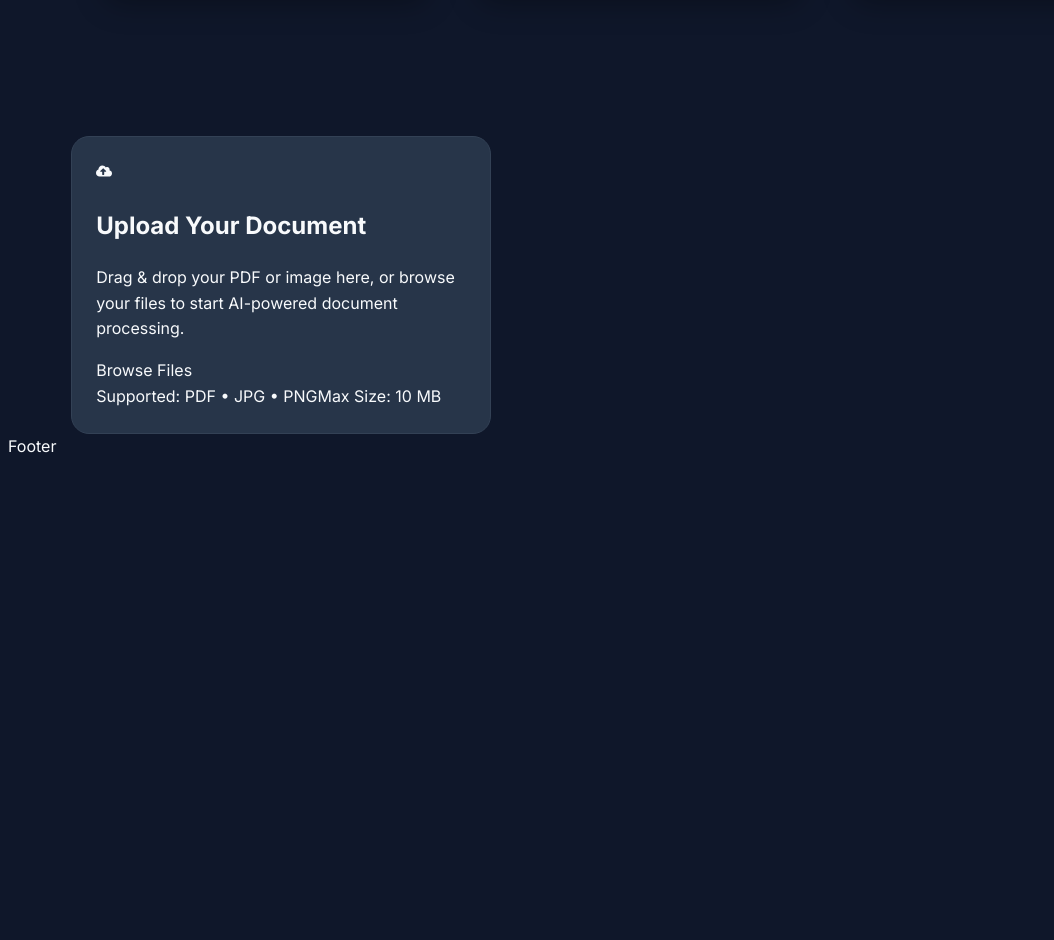
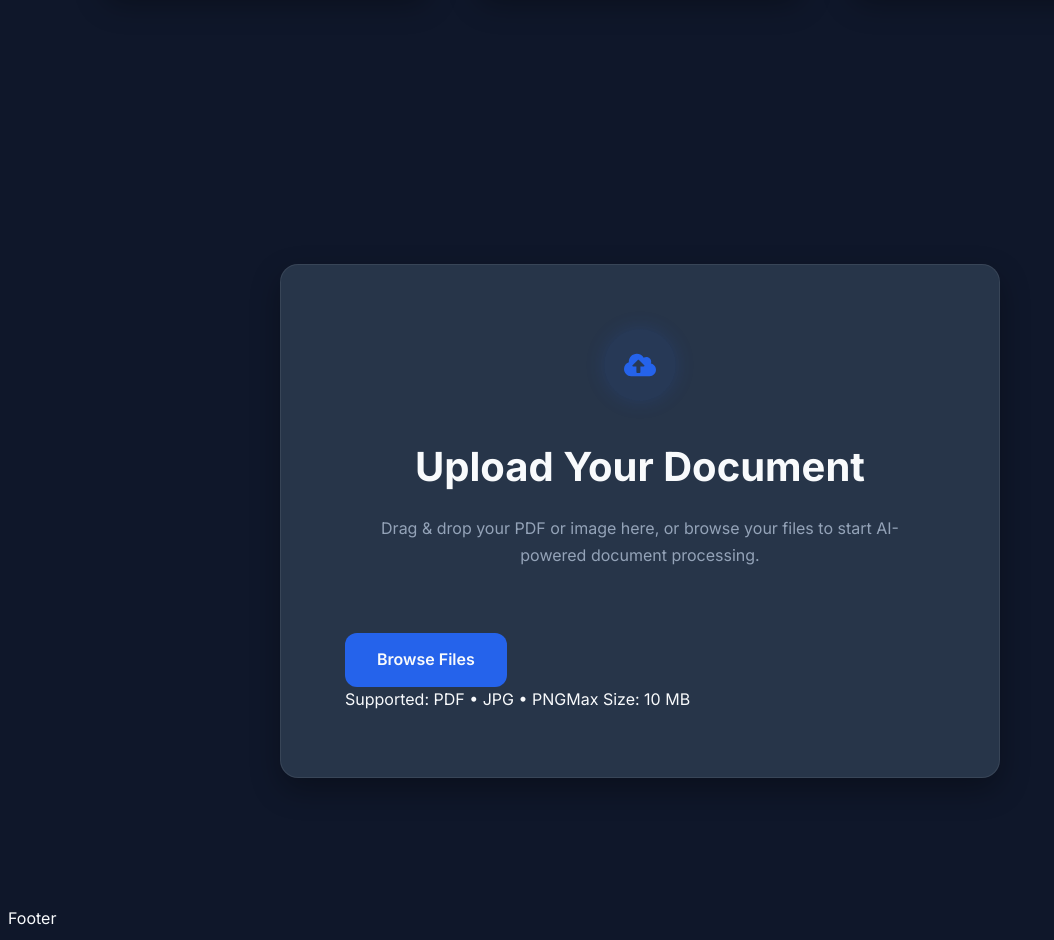
Before and after one commit to SaiSumanthNaidu/DocuMindAI-FullStack, a React app in the folder frontend/: page / in a window 1280 px wide. Shown: the part 1740-2680 px from the top of the page, without its empty margins (0-1054 px from the left). Before the commit the page ends 2208 px from the top, so only its background shows below. Built offline with nearby package versions, Linux system fonts and the light colour scheme; the HTML template or start-up script is replaced by a standard one.

Commit message:
feat: implement UploadBox UI foundation and React state setup

```diff
--- a/frontend/src/components/UploadBox/UploadBox.css
+++ b/frontend/src/components/UploadBox/UploadBox.css
@@ -1 +1,144 @@
-/* UploadBox Styles */
+/* ==========================
+   UPLOAD SECTION
+========================== */
+
+.upload{
+
+    padding:var(--space-xl) 0;
+
+}
+
+/* ==========================
+   UPLOAD CARD
+========================== */
+
+.upload-card{
+
+    width:100%;
+    max-width:720px;
+
+    margin:0 auto;
+
+    padding:var(--space-lg);
+
+    background:var(--bg-card);
+
+    border:1px solid rgba(255,255,255,.08);
+
+    border-radius:var(--radius-lg);
+
+    box-shadow:var(--shadow-lg);
+
+}
+
+/* ==========================
+   UPLOAD ICON
+========================== */
+
+.upload-icon{
+
+    width:72px;
+    height:72px;
+
+    margin:0 auto var(--space-md);
+
+    display:flex;
+    justify-content:center;
+    align-items:center;
+
+    border-radius:50%;
+
+    background:rgba(37,99,235,.08);
+
+    color:var(--primary);
+
+    font-size:2rem;
+
+    box-shadow:0 0 20px rgba(37,99,235,.15);
+
+}
+
+/* ==========================
+   UPLOAD TITLE
+========================== */
+
+.upload-title{
+
+    font-size:clamp(2rem,4vw,2.5rem);
+
+    font-weight:700;
+
+    text-align:center;
+
+    color:var(--text-primary);
+
+    margin-bottom:var(--space-sm);
+
+}
+
+/* ==========================
+   UPLOAD DESCRIPTION
+========================== */
+
+.upload-description{
+
+    max-width:520px;
+
+    margin:0 auto var(--space-lg);
+
+    color:var(--text-secondary);
+
+    text-align:center;
+
+    line-height:1.7;
+
+    font-size:1rem;
+
+}
+
+/* ==========================
+   UPLOAD BUTTON
+========================== */
+
+.upload-button{
+
+    display:inline-flex;
+
+    justify-content:center;
+    align-items:center;
+
+    padding:0.9rem 2rem;
+
+    background:var(--primary);
+
+    color:var(--text-primary);
+
+    font-weight:600;
+
+    border-radius:var(--radius-md);
+
+    cursor:pointer;
+
+    transition:var(--transition-fast);
+
+}
+
+/* ==========================
+   BUTTON STATES
+========================== */
+
+.upload-button:hover{
+
+    background: var(--primary-hover);
+
+    transform: translateY(-2px);
+
+}
+
+.upload-button:focus{
+
+    outline: 3px solid rgba(37,99,235,.35);
+
+    outline-offset: 4px;
+
+}
--- a/frontend/src/components/UploadBox/UploadBox.jsx
+++ b/frontend/src/components/UploadBox/UploadBox.jsx
@@ -1,7 +1,10 @@
+import { useState } from "react";
 import "./UploadBox.css";
 import { FaCloudUploadAlt } from "react-icons/fa";
 
 function UploadBox() {
+    const [file, setFile] = useState(null);
+
     return (
         <section className="upload">
 
--- a/frontend/src/styles/global.css
+++ b/frontend/src/styles/global.css
@@ -47,6 +47,16 @@
     --radius-sm:8px;
     --radius-md:12px;
     --radius-lg:18px;
+
+    /* =========================
+        SPACING
+    ========================= */
+
+    --space-xs: 0.5rem;
+    --space-sm: 1rem;
+    --space-md: 2rem;
+    --space-lg: 4rem;
+    --space-xl: 8rem;
 
     /* Shadow */
 
```
